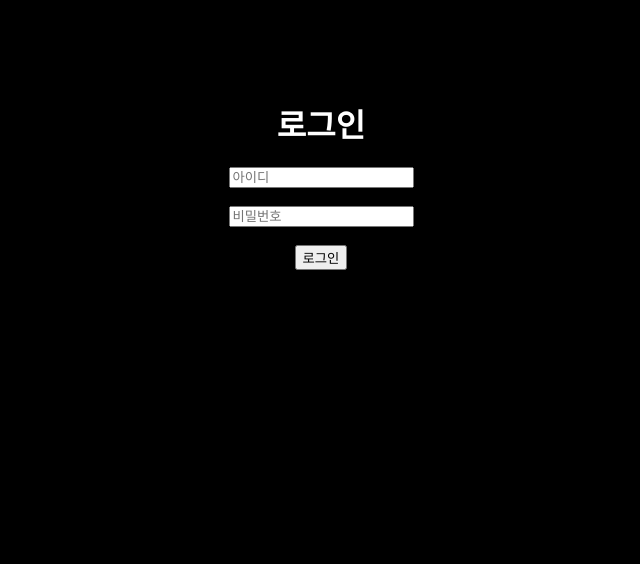
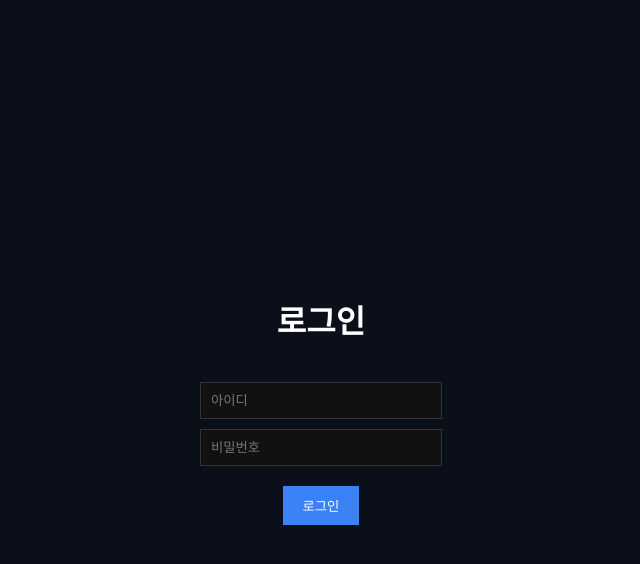
Before and after one commit to seungwon09/hisi, a website: page index.html in a window 1280 px wide. Shown: the whole page, without its empty margins (319-959 px from the left). Drawn offline with Linux system fonts and the light colour scheme.

Commit message:
Update index.html

```diff
--- a/index.html
+++ b/index.html
@@ -1,17 +1,61 @@
 <!DOCTYPE html>
-<html>
+<html lang="ko">
 <head>
 <meta charset="UTF-8">
-<title>Login</title>
+<title>관리 시스템 로그인</title>
+<style>
+body {
+    margin:0;
+    background:#0b0f1a;
+    color:white;
+    font-family:sans-serif;
+}
+.container {
+    display:flex;
+    justify-content:center;
+    align-items:center;
+    height:100vh;
+}
+.box {
+    text-align:center;
+}
+h1 {
+    margin-bottom:40px;
+}
+input {
+    display:block;
+    margin:10px auto;
+    padding:10px;
+    width:220px;
+    background:#111;
+    border:1px solid #333;
+    color:white;
+}
+button {
+    padding:10px 20px;
+    margin-top:10px;
+    background:#3b82f6;
+    border:none;
+    color:white;
+    cursor:pointer;
+}
+button:hover {
+    background:#2563eb;
+}
+</style>
 </head>
-<body style="background:black;color:white;text-align:center;margin-top:100px;">
+<body>
 
-<h1>로그인</h1>
+<div class="container">
+    <div class="box">
+        <h1>로그인</h1>
 
-<input id="id" placeholder="아이디"><br><br>
-<input id="pw" type="password" placeholder="비밀번호"><br><br>
+        <input id="id" placeholder="아이디">
+        <input id="pw" type="password" placeholder="비밀번호">
 
-<button onclick="login()">로그인</button>
+        <button onclick="login()">로그인</button>
+    </div>
+</div>
 
 <script>
 async function login() {
@@ -27,14 +71,14 @@ async function login() {
     });
 
     if (res.ok) {
-        location.href = "/dashboard.html";
+        window.location.href = "/dashboard.html";
     } else {
-        alert("실패");
+        alert("로그인 실패");
     }
 }
 
-document.addEventListener("keydown",(e)=>{
-    if(e.key==="Enter") login();
+document.addEventListener("keydown", (e) => {
+    if (e.key === "Enter") login();
 });
 </script>
 
```
